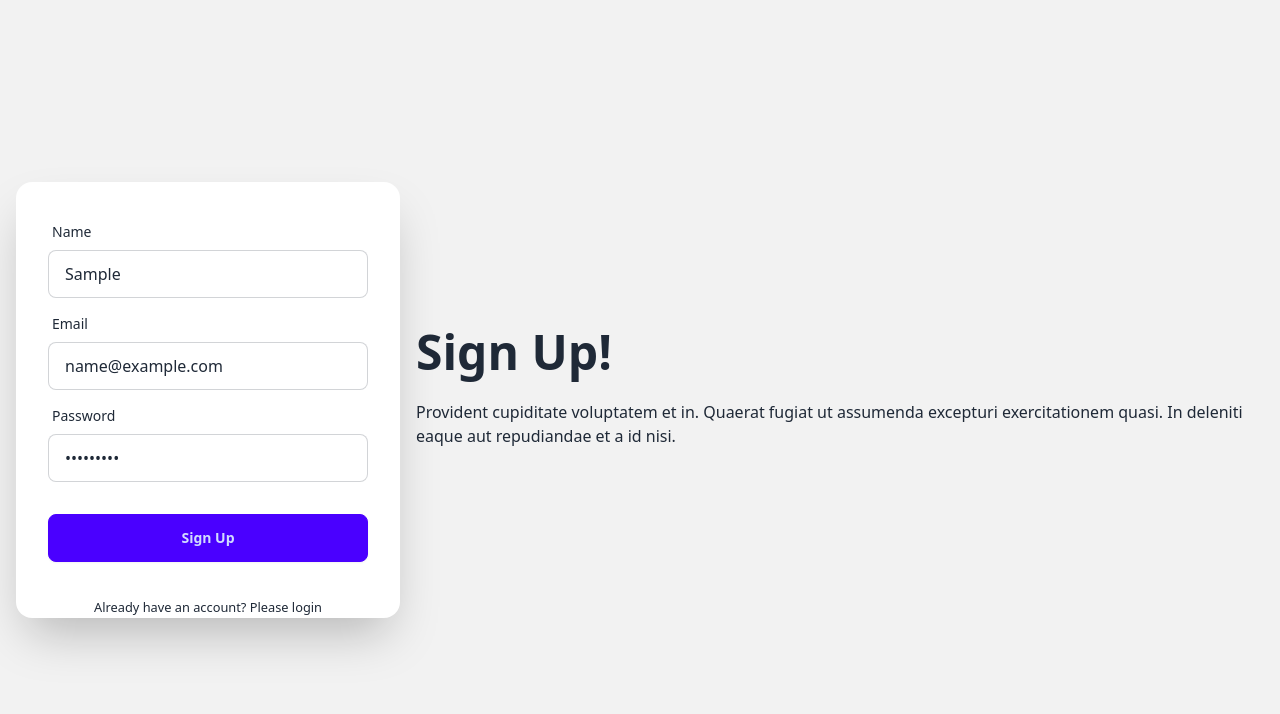
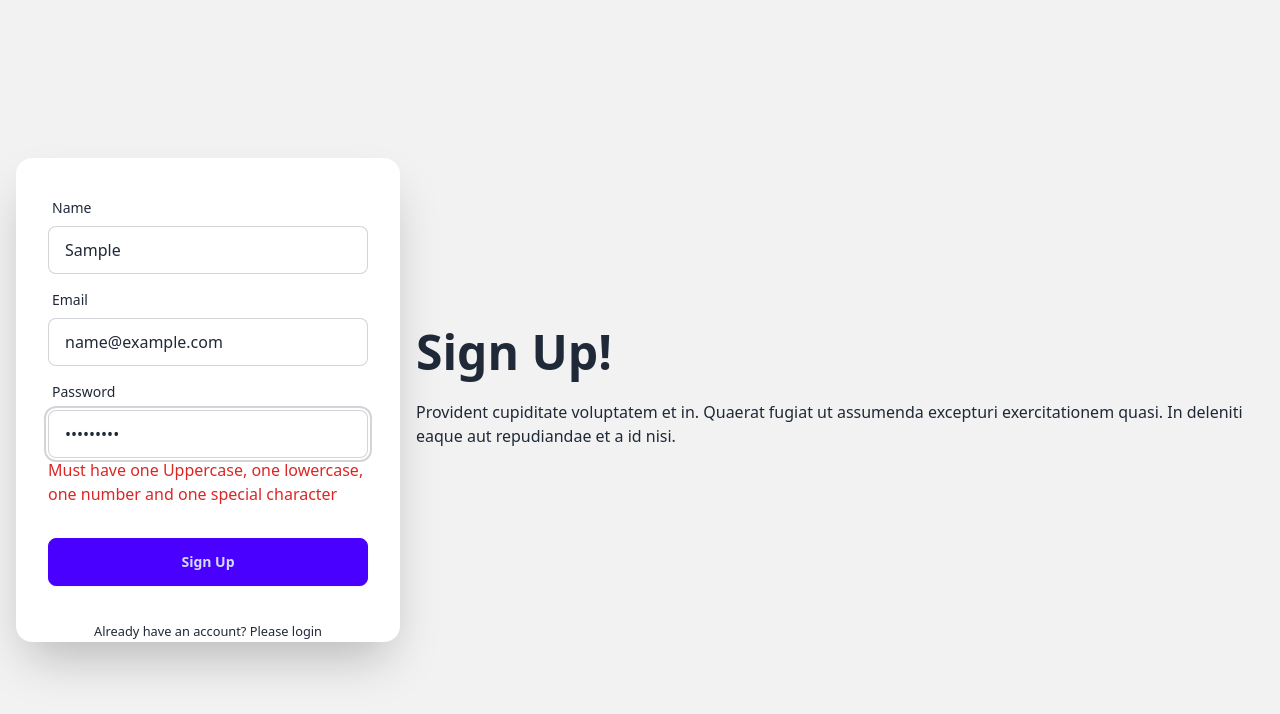
Before and after one commit to Md-Ashikur-Rahman-Ashik/Final-Project, a React app in the folder project-client/: page /signup in a window 1280 px wide. Both pictures are taken after typing "Sample", "name@example.com", "Sample123" into the empty fields and a click on the input "Sign Up". Shown: the top 714 px of the page. Built offline with nearby package versions, Linux system fonts and the light colour scheme; no server answers; the HTML template or start-up script is replaced by a standard one.

Commit message:
Used regex in validating react hook form

```diff
--- a/project-client/src/pages/Login/Login.jsx
+++ b/project-client/src/pages/Login/Login.jsx
@@ -6,6 +6,7 @@ import {
 } from "react-simple-captcha";
 import { AuthContext } from "../../providers/AuthProvider";
 import { Link } from "react-router-dom";
+import { Helmet } from "react-helmet-async";
 
 const Login = () => {
   const captchaRef = useRef(null);
@@ -43,6 +44,9 @@ const Login = () => {
 
   return (
     <div className="hero min-h-screen bg-base-200">
+      <Helmet>
+        <title>Bistro Boss | Login</title>
+      </Helmet>
       <div className="hero-content flex-col lg:flex-row">
         <div className="text-center md:w-1/2 lg:text-left">
           <h1 className="text-5xl font-bold">Login now!</h1>
--- a/project-client/src/pages/SignUp/SignUp.jsx
+++ b/project-client/src/pages/SignUp/SignUp.jsx
@@ -1,5 +1,8 @@
+import { useContext } from "react";
+import { Helmet } from "react-helmet-async";
 import { useForm } from "react-hook-form";
 import { Link } from "react-router-dom";
+import { AuthContext } from "../../providers/AuthProvider";
 
 const SignUp = () => {
   const {
@@ -7,10 +10,21 @@ const SignUp = () => {
     handleSubmit,
     formState: { errors },
   } = useForm();
-  const onSubmit = (data) => console.log(data);
+
+  const { createUser } = useContext(AuthContext);
+
+  const onSubmit = (data) => {
+    console.log(data);
+    createUser(data.email, data.password)
+      .then((res) => console.log(res.user))
+      .catch((error) => console.error(error));
+  };
 
   return (
     <div className="hero min-h-screen bg-base-200">
+      <Helmet>
+        <title>Bistro Boss | Sign Up</title>
+      </Helmet>
       <div className="hero-content flex-col lg:flex-row-reverse">
         <div className="text-center lg:text-left">
           <h1 className="text-5xl font-bold">Sign Up!</h1>
@@ -60,12 +74,29 @@ const SignUp = () => {
                   required: true,
                   minLength: 6,
                   maxLength: 20,
+                  pattern: /(?=.*[A-Z])(?=.*[!@#$&*])(?=.*[0-9])(?=.*[a-z])/,
                 })}
                 placeholder="Password"
                 className="input input-bordered"
               />
-              {errors.password && (
+              {errors.password?.type === "required" && (
                 <span className="text-red-600">Password is required</span>
+              )}
+              {errors.password?.type === "minLength" && (
+                <span className="text-red-600">
+                  Minimum 6 character required
+                </span>
+              )}
+              {errors.password?.type === "maxLength" && (
+                <span className="text-red-600">
+                  Maximum 20 character is allowed
+                </span>
+              )}
+              {errors.password?.type === "pattern" && (
+                <span className="text-red-600">
+                  Must have one Uppercase, one lowercase, one number and one
+                  special character
+                </span>
               )}
             </div>
             <div className="form-control mt-6">
```
